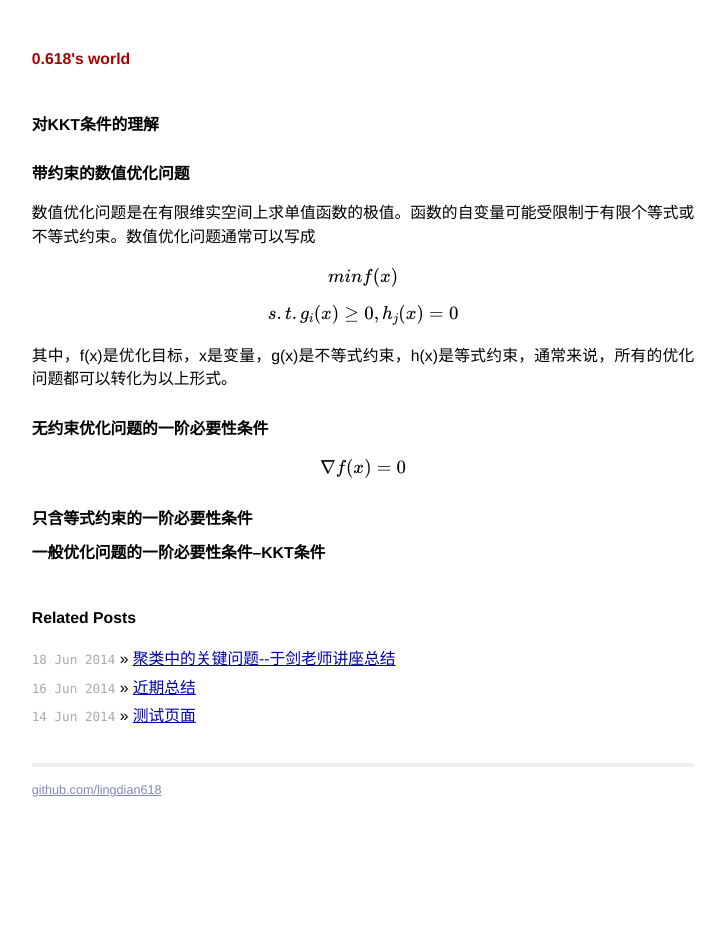
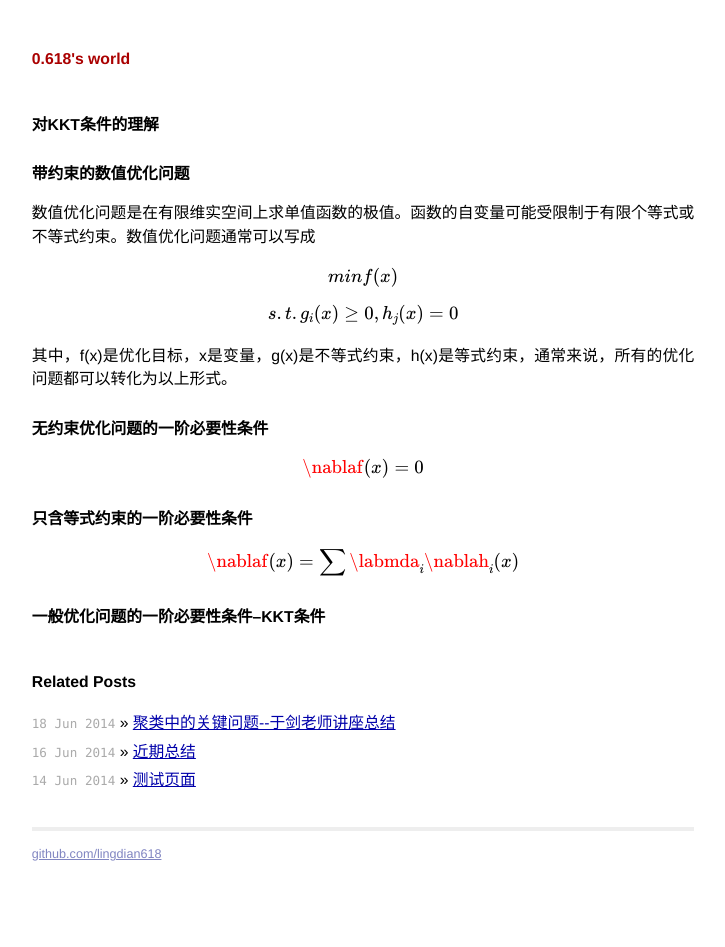
Before and after one commit to SimpleJian/blog, a Jekyll site: the page built from _posts/2014-07-05-kkt.md, in a window 1280 px wide. Shown: the whole page, without its empty margins (277-1002 px from the left). Built offline with Jekyll 4.4.1, drawn with Linux system fonts in a browser that asks for light colours; formulas are drawn with MathJax 3.

Commit message:
another push

```diff
--- a/_posts/2014-07-05-kkt.md
+++ b/_posts/2014-07-05-kkt.md
@@ -18,11 +18,13 @@ $$s.t. g_i(x)\geq0, h_j(x)=0$$
 
 ## 无约束优化问题的一阶必要性条件
 
-$$ \nabla f(x)=0 $$
+$$\nablaf(x)=0$$
+
 
 
 ## 只含等式约束的一阶必要性条件
 
+$$\nablaf(x)=\sum\labmda_i\nablah_i(x)$$
 
 
 ## 一般优化问题的一阶必要性条件--KKT条件
```
Also changed, not shown: 1 other file.
